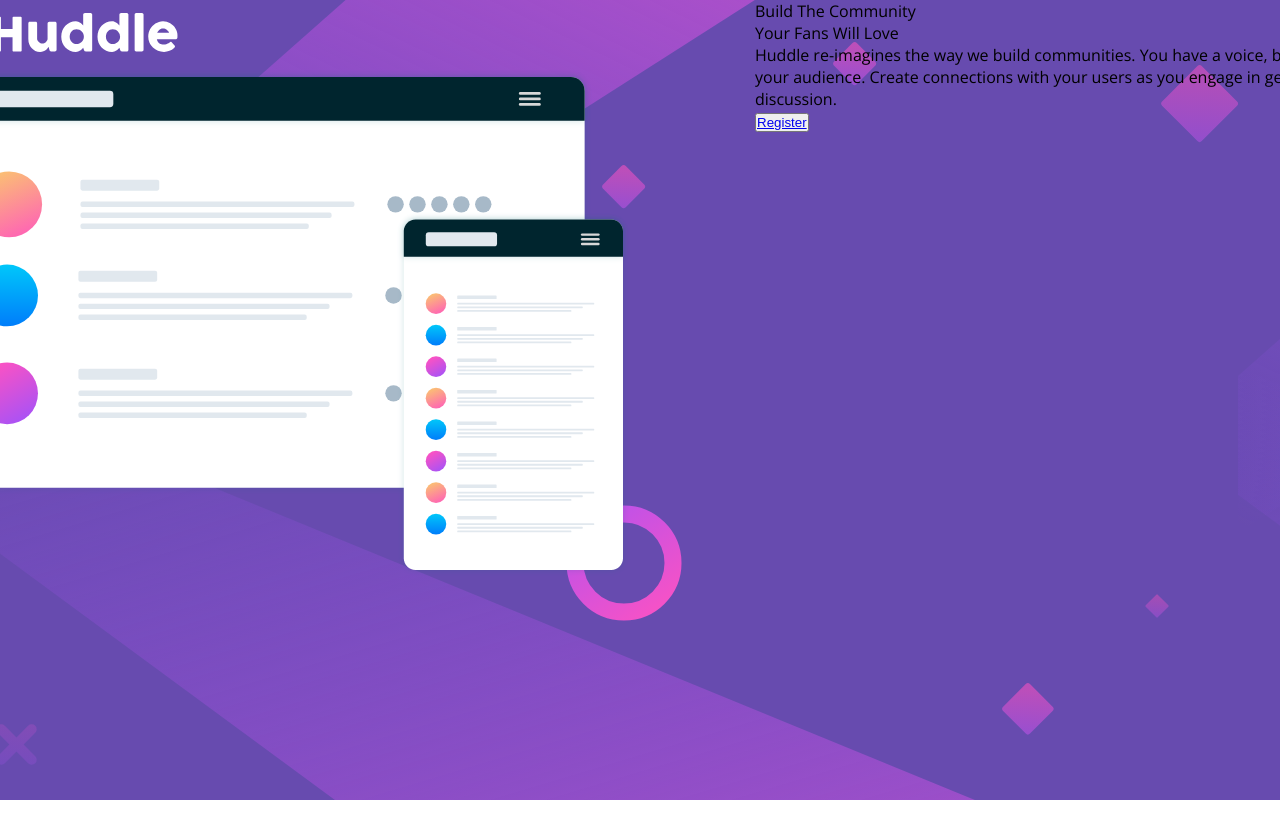
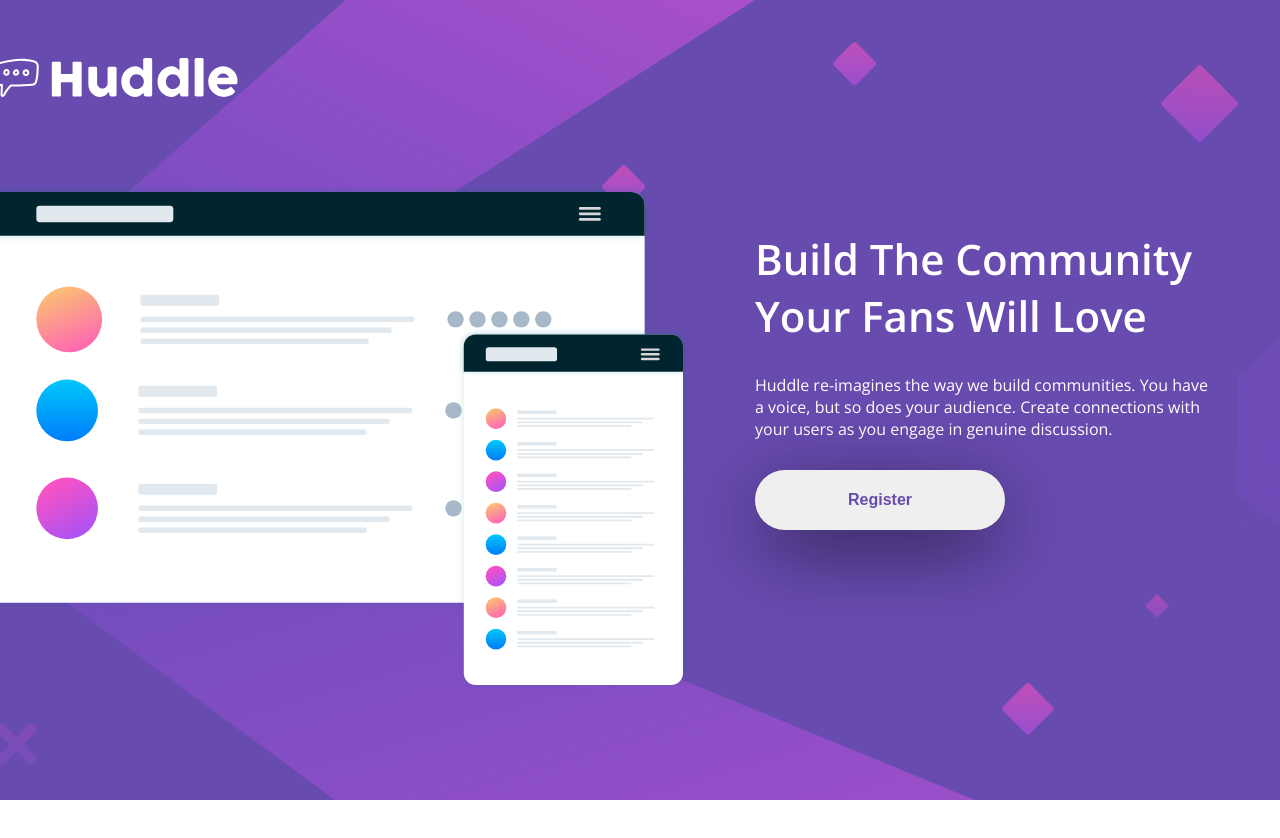
Before and after one commit to andrewjuliodev/FEM-Huddle-Landing-Page-With-Single-Introductory-Section, a plain HTML site: page index.html in a window 1280 px wide. Shown: the top 838 px of the page. Before the commit the page ends 800 px from the top, so only its background shows below. Drawn offline with nearby package versions, Linux system fonts and the light colour scheme.

Commit message:
Finished General Layout

```diff
--- a/CSS/style.css
+++ b/CSS/style.css
@@ -6,10 +6,10 @@
   margin: 0;
 }
 
-/* WIREFRAMES*/
+/* WIREFRAMES
 .frame {
   border: 1px solid red;
-}
+}*/
 
 body {
   font-family: "Open Sans", sans-serif;
@@ -35,10 +35,47 @@
   grid-area: left;
   width: 835px;
   height: 800px;
+  margin: 45px 0 0 60px;
 }
 
+.mockups {
+  margin-top: 70px;
+}
 .right {
   grid-area: right;
   width: 605px;
   height: 800px;
+  margin-top: 230px;
 }
+
+.heavy {
+  font-size: 42px;
+  font-weight: 600;
+}
+
+.heavy,
+.light {
+  color: white;
+}
+
+.light {
+  font-size: 16px;
+  margin-top: 30px;
+}
+
+button {
+  width: 250px;
+  height: 60px;
+  background-color: ;
+  border-radius: 45px;
+  border: none;
+  margin-top: 30px;
+  box-shadow: 0px 20px 80px -10px rgba(0, 0, 0, 0.8);
+}
+
+a:link {
+  text-decoration: none;
+  color: hsl(257, 40%, 49%);
+  font-size: 16px;
+  font-weight: 600;
+}
--- a/index.html
+++ b/index.html
@@ -18,19 +18,23 @@
   </head>
   <body>
     <main>
-      <div class="left">
-        <img src="images/logo.svg" alt="logo" />
-        <img src="images/illustration-mockups.svg" alt="mockups" />
+      <div class="left frame">
+        <img class="logo frame" src="images/logo.svg" alt="logo" />
+        <img
+          class="mockups frame"
+          src="images/illustration-mockups.svg"
+          alt="mockups"
+        />
       </div>
-      <div class="right">
-        <p class="heavy">
+      <div class="right frame">
+        <p class="heavy frame">
           Build The Community<br />
           Your Fans Will Love
         </p>
-        <p class="light">
-          Huddle re-imagines the way we build communities. You have a voice, but
-          so does your audience. Create connections with your users as you
-          engage in genuine discussion.
+        <p class="light frame">
+          Huddle re-imagines the way we build communities. You have<br />
+          a voice, but so does your audience. Create connections with<br />
+          your users as you engage in genuine discussion.
         </p>
         <button><a href="#">Register</a></button>
       </div>
```
